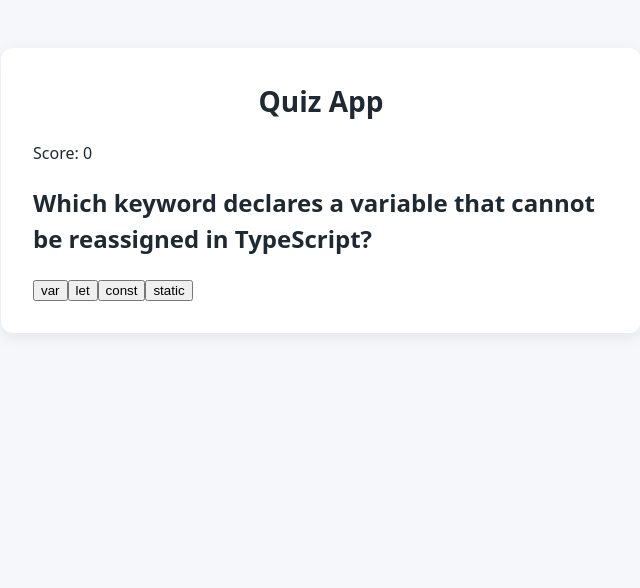
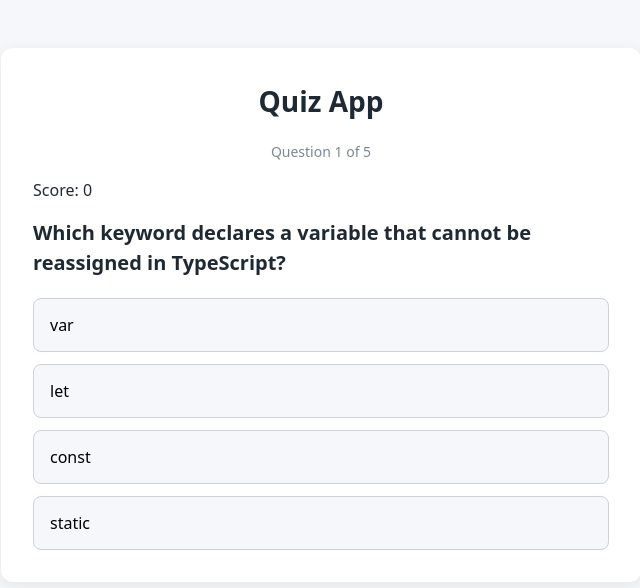
Before and after one commit to buildertrend/dev-interns-intro-to-frontend-2026, a React (Vite) app: page / in a window 1280 px wide. Shown: the top 588 px of the page, without its empty margins (319-959 px from the left). Built offline with nearby package versions, Linux system fonts and the light colour scheme.

Commit message:
Made a few changes

```diff
--- a/src/App.tsx
+++ b/src/App.tsx
@@ -11,12 +11,12 @@ interface ResultsProps {
 
 function Results({ score, total, onRestart }: ResultsProps) {
   return (
-    <section className="results-card">
+    <section className="results">
       <h2>Quiz Complete!</h2>
-      <p>
+      <p className="score">
         You scored {score} out of {total}.
       </p>
-      <button onClick={onRestart}>Play again</button>
+      <button className="restart-button" onClick={onRestart}>Play again</button>
     </section>
   );
 }
@@ -29,7 +29,7 @@ function App() {
     window.alert('Welcome to the Quiz App!');
   }, []);
 
-  useEffect(() => {
+   useEffect(() => {
     if (currentQuestionIndex < questions.length) {
       alert(`Question ${currentQuestionIndex + 1} of ${questions.length}`);
     }
@@ -42,6 +42,7 @@ function App() {
       alert('Wrong answer! Try again.');
     }
 
+    // Advance to the next question on every answer (matches lab Part 4)
     setCurrentQuestionIndex((prevIndex) => prevIndex + 1);
   };
 
@@ -59,6 +60,9 @@ function App() {
         <Results score={score} total={questions.length} onRestart={restartQuiz} />
       ) : (
         <>
+          <p className="progress">
+            Question {currentQuestionIndex + 1} of {questions.length}
+          </p>
           <p>Score: {score}</p>
           <QuestionCard question={questions[currentQuestionIndex]} onAnswerClick={incrementQuestion} />
         </>
--- a/src/QuestionCard.tsx
+++ b/src/QuestionCard.tsx
@@ -8,11 +8,12 @@ interface QuestionCardProps {
 function QuestionCard({ question, onAnswerClick }: QuestionCardProps) {
   return (
     <section className="question-card">
-      <h2>{question.prompt}</h2>
-      <div className="answers">
+      <h2 className="prompt">{question.prompt}</h2>
+      <div className="options">
         {question.options.map((option, index) => (
           <button
           key={index}
+          className="option-button"
           onClick={() => onAnswerClick(option)}
           >
             {option}
```
